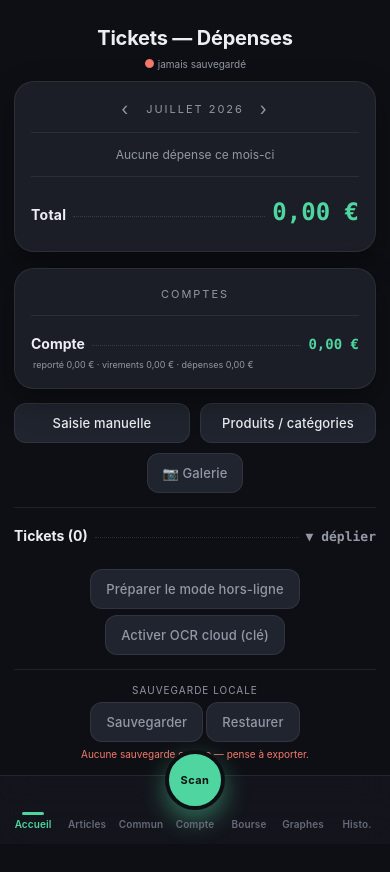
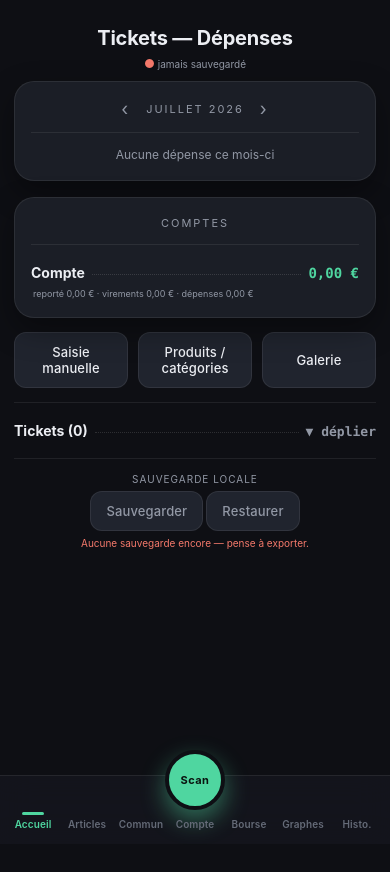
Before and after one commit to bpierrardmail-cyber/Tickets-, a plain HTML site: page index.html in a window 390 px wide. After the commit the page ends 844 px from the top, so only its background shows below. Drawn offline with Linux system fonts and the light colour scheme.

Commit message:
Add files via upload

```diff
--- a/index.html
+++ b/index.html
@@ -696,7 +696,11 @@
       if(storageFull){ h += '<div style="background:var(--coral-dim);color:var(--coral);border:1px solid var(--coral);border-radius:12px;padding:10px 12px;font-size:12px;margin-bottom:12px">⚠ Stockage plein. Exporte une sauvegarde et libère de la place (vieilles photos de la galerie).</div>'; }
       h += monthNavHTML(esc(monthLabel), month, curM);
       h += '<hr class="rule">';
-      if(cats.length===0) h += '<div class="center muted" style="font-size:12px">Aucune dépense ce mois-ci</div>';
+      var catsOpen=!!state.catsOpen;
+      if(cats.length===0){ h += '<div class="center muted" style="font-size:12px">Aucune dépense ce mois-ci</div>'; }
+      else {
+        h += '<div class="leader" id="catsToggle" style="cursor:pointer"><span class="lbl" style="font-weight:700">Catégories ('+cats.length+')</span><span class="fill"></span><span class="val" style="color:var(--ink-soft);font-size:13px">'+(catsOpen?"▲ replier":"▼ déplier")+'</span></div>';
+        h += '<div id="catsBody" style="'+(catsOpen?"":"display:none")+'">';
         cats.forEach(function(c){
           var act=(state.catFilter===c);
           h += '<div class="leader catrow" data-cat="'+esc(c)+'" style="cursor:pointer">'+
@@ -704,38 +708,39 @@
                '<span class="fill"></span>'+
                '<span class="val"'+(act?' style="color:var(--accent)"':'')+'>'+fmt(parCat[c])+'</span></div>';
         });
-      h += '<hr class="rule"><div class="leader total"><span class="lbl">Total</span><span class="fill"></span><span class="val">'+fmt(totalMois)+'</span></div>';
+        h += '</div>';
+      }
       var parPayeur={}, payOrder=[];
       mois.forEach(function(e){ var p=(e.payePar||"").trim()||"Non renseigné"; if(!(p in parPayeur)){ parPayeur[p]=0; payOrder.push(p); } parPayeur[p]+=Number(e.montant)||0; });
       if(payOrder.length){
         payOrder.sort();
-        h += '<hr class="rule"><div class="muted" style="font-size:10px;letter-spacing:.06em;text-transform:uppercase;margin-bottom:4px">Payé ce mois par</div>';
+        var payOpen=!!state.payOpen;
+        h += '<hr class="rule"><div class="leader" id="payToggle" style="cursor:pointer"><span class="lbl" style="font-weight:700;text-transform:uppercase;font-size:11px;letter-spacing:.06em">Payé ce mois par</span><span class="fill"></span><span class="val" style="color:var(--ink-soft);font-size:13px">'+(payOpen?"▲":"▼")+'</span></div>';
+        h += '<div id="payBody" style="'+(payOpen?"":"display:none")+'">';
         payOrder.forEach(function(p){ h += '<div class="leader"><span class="lbl">'+esc(p)+'</span><span class="fill"></span><span class="val">'+fmt(parPayeur[p])+'</span></div>'; });
+        h += '</div>';
+        h += '<div class="leader total"><span class="lbl">Total</span><span class="fill"></span><span class="val">'+fmt(totalMois)+'</span></div>';
       }
       h += '</section>';
       h += '<section class="paper" style="margin-top:16px">';
       h += '<div class="center muted" style="font-size:11px;letter-spacing:.18em;text-transform:uppercase">Comptes</div>';
-      if(bourse.length){
-        var btot=bourseTotalLive(), bcap=0; bourse.forEach(function(c){ var l=bLast(c)||{}; bcap+=Number(l.capital)||0; });
-        var bpv=btot-bcap, bpct=bcap>0?(bpv/bcap*100):0, bcol=bpv>=0?"var(--accent)":"var(--coral)";
-        h += '<hr class="rule"><div class="leader"><span class="lbl" style="font-weight:700">Bourse</span><span class="fill"></span><span class="val" style="font-weight:700;color:'+bcol+'">'+fmt(btot)+'</span></div>';
-        if(bcap>0) h += '<div class="leader item"><span class="lbl">Plus-value</span><span class="fill"></span><span class="val" style="color:'+bcol+'">'+(bpv>=0?"+":"")+bpv.toFixed(2).replace(".",",")+'€ ('+(bpct>=0?"+":"")+bpct.toFixed(1).replace(".",",")+'%)</span></div>';
-        if(bourse.some(function(c){ return c.sol; }) && state.solTime) h += '<div class="muted" style="font-size:9px;margin:2px 2px 0">cours SOL · maj '+esc(state.solTime)+'</div>';
-      }
-      if(epargne.length){
-        var epTot=0; epargne.forEach(function(c){ epTot+=epCurrent(c); });
-        h += '<hr class="rule"><div class="leader"><span class="lbl" style="font-weight:700">Épargne</span><span class="fill"></span><span class="val" style="font-weight:700;color:var(--accent)">'+fmt(epTot)+'</span></div>';
-      }
       (function(){
         var cb=computeCompteMonth("Benoit", month);
         var ccol=cb.solde<0?"var(--coral)":"var(--accent)";
         h += '<hr class="rule"><div class="leader"><span class="lbl" style="font-weight:700">Compte</span><span class="fill"></span><span class="val" style="font-weight:700;color:'+ccol+'">'+fmt(cb.solde)+'</span></div>';
         h += '<div class="muted" style="font-size:9px;margin:2px 2px 0">reporté '+fmt(cb.reporte)+' · virements '+fmt(cb.argent)+' · dépenses '+fmt(cb.depenses)+'</div>';
       })();
+      if(epargne.length){
+        var epTot=0; epargne.forEach(function(c){ epTot+=epCurrent(c); });
+        h += '<hr class="rule"><div class="leader"><span class="lbl" style="font-weight:700">Épargne</span><span class="fill"></span><span class="val" style="font-weight:700;color:var(--accent)">'+fmt(epTot)+'</span></div>';
+      }
+      if(bourse.length){
+        var btot=bourseTotalLive();
+        h += '<hr class="rule"><div class="leader"><span class="lbl" style="font-weight:700">Bourse</span><span class="fill"></span><span class="val" style="font-weight:700;color:var(--accent)">'+fmt(btot)+'</span></div>';
+      }
       h += '</section>';
 
-      h += '<div class="btns" style="margin:14px 0 0"><button class="btn" id="manual2" type="button">Saisie manuelle</button><button class="btn" id="goprod" type="button">Produits / catégories</button></div>';
-      h += '<div class="center" style="margin-top:10px"><button class="btn ghost" id="gogallery" type="button">📷 Galerie</button></div>';
+      h += '<div class="btns" style="margin:14px 0 0"><button class="btn" id="manual2" type="button">Saisie manuelle</button><button class="btn" id="goprod" type="button">Produits / catégories</button><button class="btn" id="gogallery" type="button">Galerie</button></div>';
       h += '<hr class="rule">';
 
       var listE = state.catFilter ? mois.filter(function(e){ return e.categorie===state.catFilter; }) : mois;
@@ -793,14 +798,6 @@
         }
       })();
 
-      h += '<div class="offline-bar">' + (state.offline==="ready"
-          ? '<span class="muted">OCR hors-ligne prêt</span>'
-          : '<button class="btn ghost" id="prep"'+(state.offline==="loading"?" disabled":"")+'>'+
-              (state.offline==="loading"?"Téléchargement…":state.offline==="error"?"Échec — réessayer":"Préparer le mode hors-ligne")+
-            '</button>') + '</div>';
-
-      h += '<div class="center" style="margin:2px 0 0;font-size:11px"><button class="btn ghost" id="cloudkey">'+(store.read("ocrKey","")?"OCR cloud activé ✓":"Activer OCR cloud (clé)")+'</button></div>';
-
       h += '<hr class="rule"><div class="center muted" style="font-size:10px;letter-spacing:.1em;text-transform:uppercase;margin-bottom:6px">Sauvegarde locale</div>';
       h += '<div class="center" style="font-size:11px"><button class="btn ghost" id="backup">Sauvegarder</button> <button class="btn ghost" id="restore">Restaurer</button></div>';
       (function(){
@@ -834,6 +831,8 @@
       [].forEach.call(document.querySelectorAll(".gapfix"), function(node){
         node.onclick=function(){ editEntry(node.getAttribute("data-id")); };
       });
+      var ct=document.getElementById("catsToggle"); if(ct) ct.onclick=function(){ state.catsOpen=!state.catsOpen; render(); };
+      var pt=document.getElementById("payToggle"); if(pt) pt.onclick=function(){ state.payOpen=!state.payOpen; render(); };
       var tt=document.getElementById("ticketsToggle"); if(tt) tt.onclick=function(){ state.ticketsOpen=!state.ticketsOpen; render(); };
       [].forEach.call(document.querySelectorAll(".catrow"), function(row){ row.onclick=function(){ var c=row.getAttribute("data-cat"); state.catFilter=(state.catFilter===c?null:c); state.ticketsOpen=true; render(); var se=document.getElementById("search"); if(se && se.scrollIntoView) se.scrollIntoView({behavior:"smooth", block:"start"}); }; });
       var cc=document.getElementById("catclear"); if(cc) cc.onclick=function(){ state.catFilter=null; render(); };
```
Lines whose indentation alone changed are shown as unchanged.
